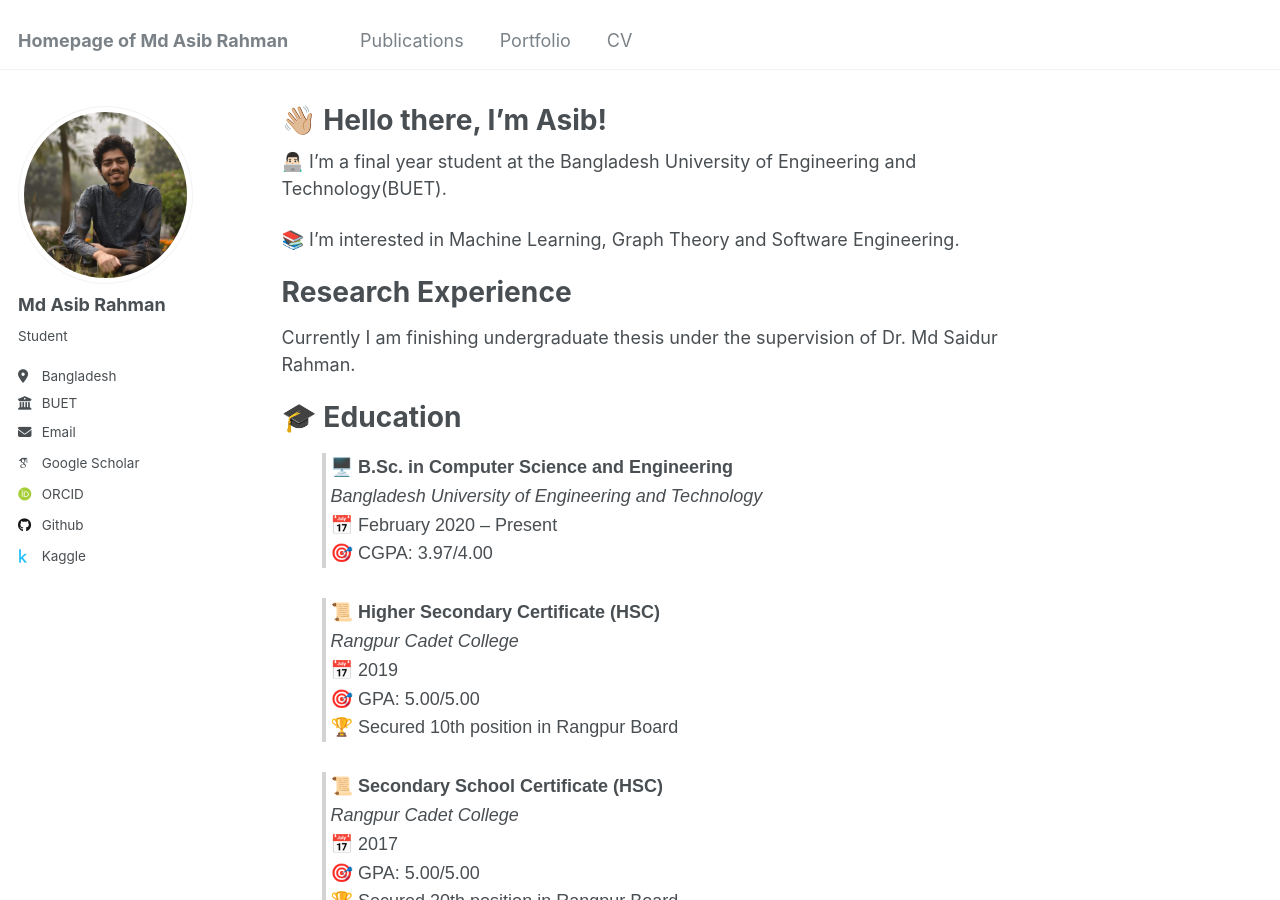
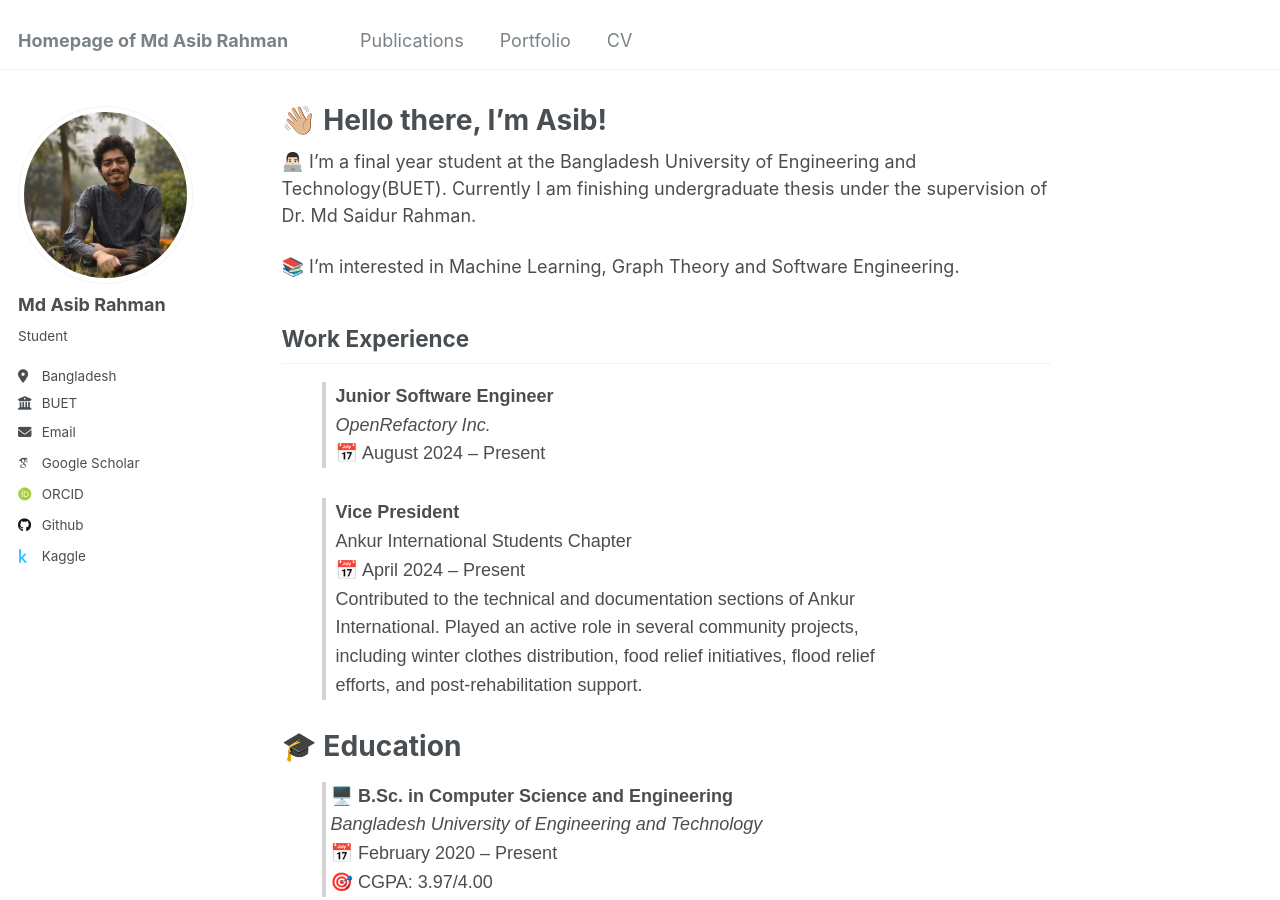
Before and after one commit to Asib27/asib27.github.io, a Jekyll site: the page built from _pages/about.md, in a window 1280 px wide and 900 px high. Built offline with Jekyll 4.4.1, drawn with Linux system fonts in a browser that asks for light colours; some web fonts are replaced.

Commit message:
edit about

```diff
--- a/_pages/about.md
+++ b/_pages/about.md
@@ -9,13 +9,27 @@ redirect_from:
   - /about.html
 ---
 
-👨🏻‍💻 I’m a final year student at the Bangladesh University of Engineering and Technology(BUET).
+👨🏻‍💻 I’m a final year student at the Bangladesh University of Engineering and Technology(BUET). Currently I am finishing undergraduate thesis under the supervision of Dr. Md Saidur Rahman.
 
 📚 I'm interested in Machine Learning, Graph Theory and Software Engineering.
 
-Research Experience
-===
-Currently I am finishing undergraduate thesis under the supervision of Dr. Md Saidur Rahman.
+
+<h2>Work Experience</h2>
+<div style="font-family: Arial, sans-serif; line-height: 1.6; max-width: 600px;">
+    <ul style="list-style: none;">
+        <li style="margin-bottom: 30px; border-left: 4px solid #d3d3d3; padding-left: 10px;">
+            <strong>Junior Software Engineer</strong><br>
+            <span><em>OpenRefactory Inc.</em></span><br>
+            <span>📅 August 2024 – Present</span><br>
+        </li>
+        <li style="margin-bottom: 30px; border-left: 4px solid #d3d3d3; padding-left: 10px;">
+            <strong>Vice President</strong><br>
+            <span>Ankur International Students Chapter</span><br>
+            <span>📅 April 2024 – Present</span><br>
+            <p>Contributed to the technical and documentation sections of Ankur International. Played an active role in several community projects, including winter clothes distribution, food relief initiatives, flood relief efforts, and post-rehabilitation support.</p>
+        </li>
+    </ul>
+</div>
 
 🎓 Education
 ===
```
